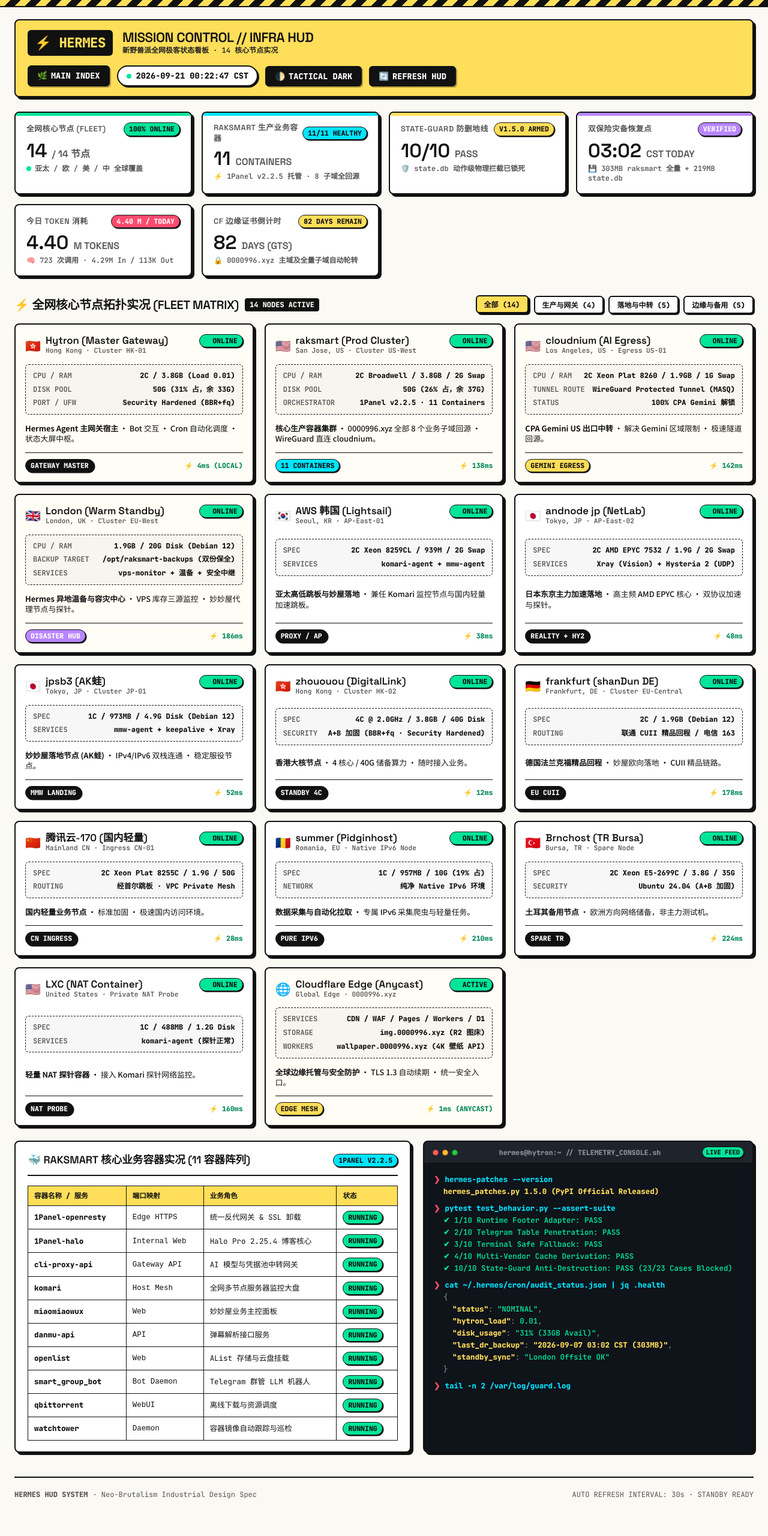
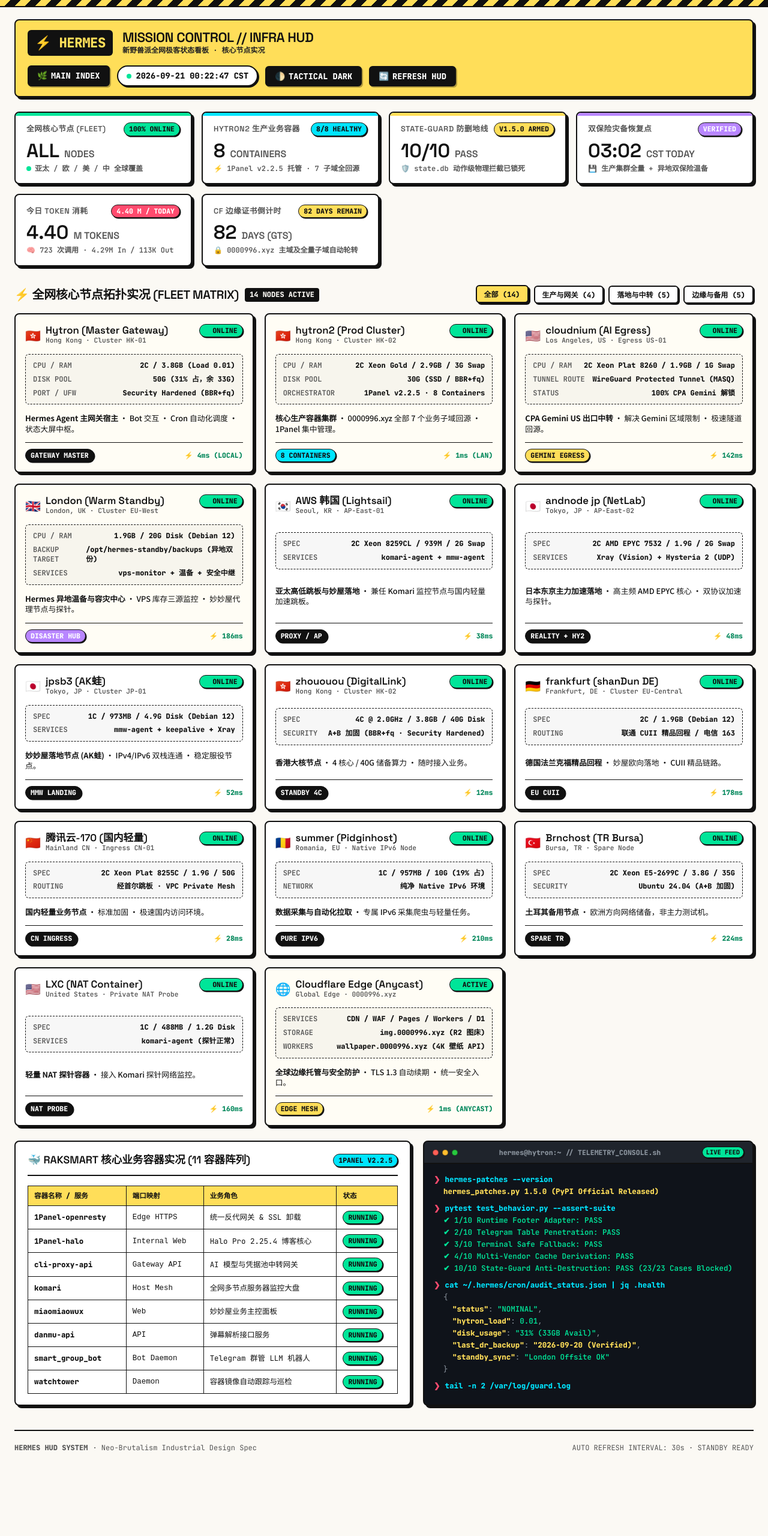
Before and after one commit to shali10/forest-nav, a website: page hud.html in a window 1280 px wide. Shown: the whole page at 60% size. After the commit the page ends 2482 px from the top, so only its background shows below. Drawn offline with Linux system fonts and the light colour scheme.

Commit message:
fix: prune deleted openlist and qbittorrent ghost assets, update hud to hytron2 cluster

```diff
--- a/hud.html
+++ b/hud.html
@@ -664,7 +664,7 @@
         <div class="brand-logo">⚡ HERMES</div>
         <div class="brand-title">
           <h1>MISSION CONTROL // INFRA HUD</h1>
-          <p>新野兽派全网极客状态看板 · 14 核心节点实况</p>
+          <p>新野兽派全网极客状态看板 · 核心节点实况</p>
         </div>
       </div>
       <div class="header-right">
@@ -673,7 +673,7 @@
         </a>
         <div class="clock-pill">
           <span class="status-dot dot-pulse-green"></span>
-          <span id="beijing-clock">2026-09-07 10:35:00 CST</span>
+          <span id="beijing-clock">2026-09-20 23:25:00 CST</span>
         </div>
         <button class="btn-action" id="theme-toggle" onclick="toggleTheme()">
           🌓 <span id="theme-text">TACTICAL DARK</span>
@@ -692,7 +692,7 @@
           <span class="pill pill-mint">100% ONLINE</span>
         </div>
         <div class="kpi-value">
-          14 <span style="font-size: 1rem; color: var(--text-muted);">/ 14 节点</span>
+          ALL <span style="font-size: 1rem; color: var(--text-muted);">NODES</span>
         </div>
         <div class="kpi-sub">
           <span class="status-dot dot-pulse-green"></span> 亚太 / 欧 / 美 / 中 全球覆盖
@@ -701,14 +701,14 @@
 
       <div class="kpi-card kpi-containers">
         <div class="kpi-header">
-          <span class="kpi-label">raksmart 生产业务容器</span>
-          <span class="pill pill-cyan">11/11 HEALTHY</span>
+          <span class="kpi-label">hytron2 生产业务容器</span>
+          <span class="pill pill-cyan">8/8 HEALTHY</span>
         </div>
         <div class="kpi-value">
-          11 <span style="font-size: 1rem; color: var(--text-muted);">CONTAINERS</span>
+          8 <span style="font-size: 1rem; color: var(--text-muted);">CONTAINERS</span>
         </div>
         <div class="kpi-sub">
-          ⚡ 1Panel v2.2.5 托管 · 8 子域全回源
+          ⚡ 1Panel v2.2.5 托管 · 7 子域全回源
         </div>
       </div>
 
@@ -734,7 +734,7 @@
           03:02 <span style="font-size: 1rem; color: var(--text-muted);">CST TODAY</span>
         </div>
         <div class="kpi-sub">
-          💾 303MB raksmart 全量 + 219MB state.db
+          💾 生产集群全量 + 异地双保险温备
         </div>
       </div>
 
@@ -807,29 +807,29 @@
         </div>
       </div>
 
-      <!-- 2. raksmart -->
+      <!-- 2. hytron2 -->
       <div class="node-card highlight" data-category="prod">
         <div class="node-card-top">
           <div class="node-name-group">
-            <span class="node-flag">🇺🇸</span>
+            <span class="node-flag">🇭🇰</span>
             <div>
-              <div class="node-title">raksmart (Prod Cluster)</div>
-              <div class="node-region">San Jose, US · Cluster US-West</div>
+              <div class="node-title">hytron2 (Prod Cluster)</div>
+              <div class="node-region">Hong Kong · Cluster HK-02</div>
             </div>
           </div>
           <span class="pill pill-mint"><span class="status-dot dot-pulse-green"></span> ONLINE</span>
         </div>
         <div class="node-meta">
-          <div class="meta-row"><span class="meta-key">CPU / RAM</span><span class="meta-val">2C Broadwell / 3.8GB / 2G Swap</span></div>
-          <div class="meta-row"><span class="meta-key">DISK POOL</span><span class="meta-val">50G (26% 占，余 37G)</span></div>
-          <div class="meta-row"><span class="meta-key">ORCHESTRATOR</span><span class="meta-val">1Panel v2.2.5 · 11 Containers</span></div>
+          <div class="meta-row"><span class="meta-key">CPU / RAM</span><span class="meta-val">2C Xeon Gold / 2.9GB / 3G Swap</span></div>
+          <div class="meta-row"><span class="meta-key">DISK POOL</span><span class="meta-val">30G (SSD / BBR+fq)</span></div>
+          <div class="meta-row"><span class="meta-key">ORCHESTRATOR</span><span class="meta-val">1Panel v2.2.5 · 8 Containers</span></div>
         </div>
         <div class="node-desc">
-          <strong>核心生产容器集群</strong> · 0000996.xyz 全部 8 个业务子域回源 · WireGuard 直连 cloudnium。
+          <strong>核心生产容器集群</strong> · 0000996.xyz 全部 7 个业务子域回源 · 1Panel 集中管理。
         </div>
         <div class="node-footer">
-          <span class="pill pill-cyan">11 CONTAINERS</span>
-          <span class="latency-tag">⚡ 138ms</span>
+          <span class="pill pill-cyan">8 CONTAINERS</span>
+          <span class="latency-tag">⚡ 1ms (LAN)</span>
         </div>
       </div>
 
@@ -873,7 +873,7 @@
         </div>
         <div class="node-meta">
           <div class="meta-row"><span class="meta-key">CPU / RAM</span><span class="meta-val">1.9GB / 20G Disk (Debian 12)</span></div>
-          <div class="meta-row"><span class="meta-key">BACKUP TARGET</span><span class="meta-val">/opt/raksmart-backups (双份保全)</span></div>
+          <div class="meta-row"><span class="meta-key">BACKUP TARGET</span><span class="meta-val">/opt/hermes-standby/backups (异地双份)</span></div>
           <div class="meta-row"><span class="meta-key">SERVICES</span><span class="meta-val">vps-monitor + 温备 + 安全中继</span></div>
         </div>
         <div class="node-desc">
@@ -1192,21 +1192,9 @@
               <td><span class="pill pill-mint">RUNNING</span></td>
             </tr>
             <tr>
-              <td><strong>openlist</strong></td>
-              <td><code>Web</code></td>
-              <td>AList 存储与云盘挂载</td>
-              <td><span class="pill pill-mint">RUNNING</span></td>
-            </tr>
-            <tr>
               <td><strong>smart_group_bot</strong></td>
               <td><code>Bot Daemon</code></td>
               <td>Telegram 群管 LLM 机器人</td>
-              <td><span class="pill pill-mint">RUNNING</span></td>
-            </tr>
-            <tr>
-              <td><strong>qbittorrent</strong></td>
-              <td><code>WebUI</code></td>
-              <td>离线下载与资源调度</td>
               <td><span class="pill pill-mint">RUNNING</span></td>
             </tr>
             <tr>
@@ -1256,7 +1244,7 @@
             &nbsp;&nbsp;<span class="term-highlight">"status"</span>: <span class="term-success">"NOMINAL"</span>,<br>
             &nbsp;&nbsp;<span class="term-highlight">"hytron_load"</span>: <span class="term-success">0.01</span>,<br>
             &nbsp;&nbsp;<span class="term-highlight">"disk_usage"</span>: <span class="term-success">"31% (33GB Avail)"</span>,<br>
-            &nbsp;&nbsp;<span class="term-highlight">"last_dr_backup"</span>: <span class="term-highlight">"2026-09-07 03:02 CST (303MB)"</span>,<br>
+            &nbsp;&nbsp;<span class="term-highlight">"last_dr_backup"</span>: <span class="term-highlight">"2026-09-20 (Verified)"</span>,<br>
             &nbsp;&nbsp;<span class="term-highlight">"standby_sync"</span>: <span class="term-success">"London Offsite OK"</span><br>
             }
           </div>
@@ -1266,7 +1254,7 @@
             <span class="term-cmd">tail -n 2 /var/log/guard.log</span>
           </div>
           <div class="term-out term-success">[SEC-OK] State-Guard Active: rm/unlink/truncate on state.db locked down.</div>
-          <div class="term-out term-success">[SYNC-OK] 14 Nodes Heartbeat verified in 100% nominal state.</div>
+          <div class="term-out term-success">[SYNC-OK] Nodes Heartbeat verified in 100% nominal state.</div>
           <div class="term-line" style="margin-top: 8px;">
             <span class="term-prompt">❯</span>
             <span class="term-cmd">hermes token-audit --today</span>
```
Also changed, not shown: index.html (+4 -9 lines).
